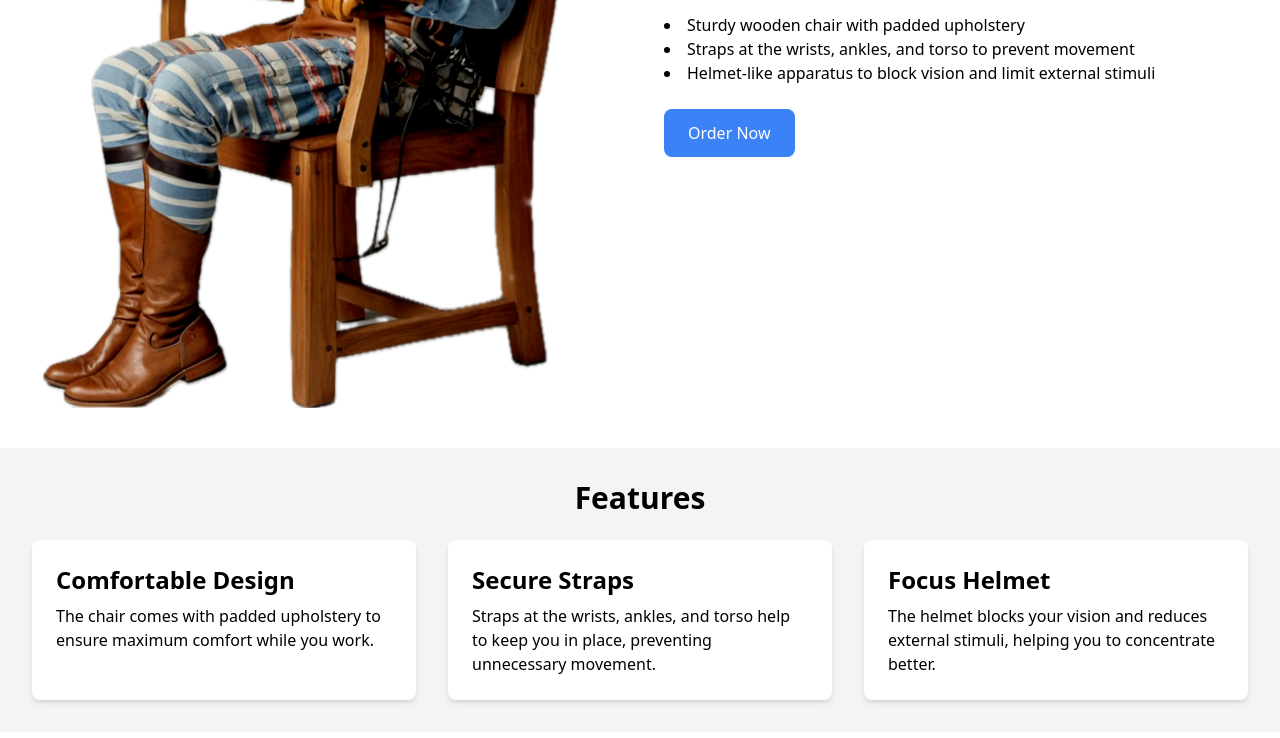
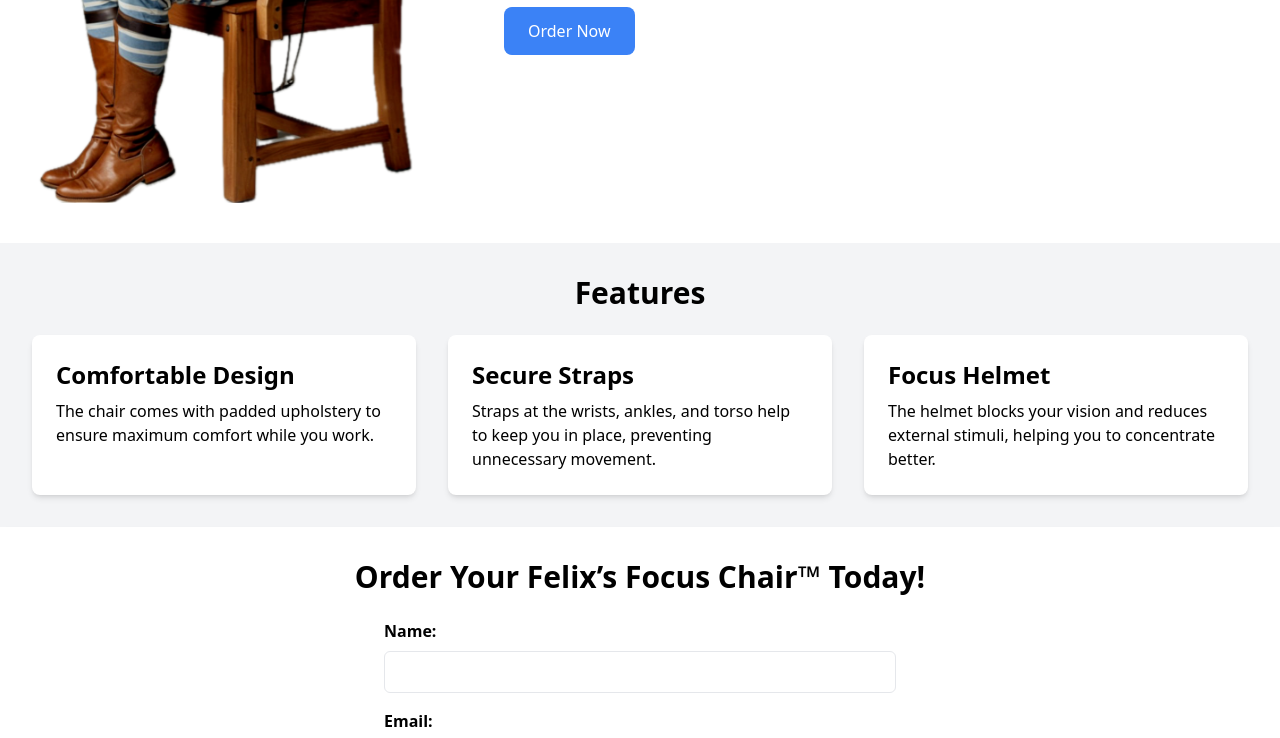
Before and after one commit to 0x1van/felixfocuschair.github.io, a plain HTML site: page index.html in a window 1280 px wide. Shown: the part 514-1252 px from the top of the page. Drawn offline with nearby package versions, Linux system fonts and the light colour scheme.

Commit message:
Update index.html

```diff
--- a/index.html
+++ b/index.html
@@ -21,7 +21,7 @@
         <p class="mt-2">Your ultimate solution to reclaim concentration and productivity.</p>
     </header>
     <section id="intro" class="flex flex-col md:flex-row items-center p-8 bg-white shadow-md">
-        <img src="felixfocuschair.png" class="w-full md:w-1/2 floating">
+        <img src="felixfocuschair.png" class="w-full md:w-1/2 max-w-xs md:max-w-md floating">
         <div class="md:w-1/2 mt-6 md:mt-0 md:ml-6">
             <h2 class="text-3xl font-bold">Why Choose Felix’s Focus Chair™?</h2>
             <p class="mt-4">The Focus Chair™ is an invention designed to combat appnesia by physically restraining the user to help them focus and avoid distractions.</p>
```
